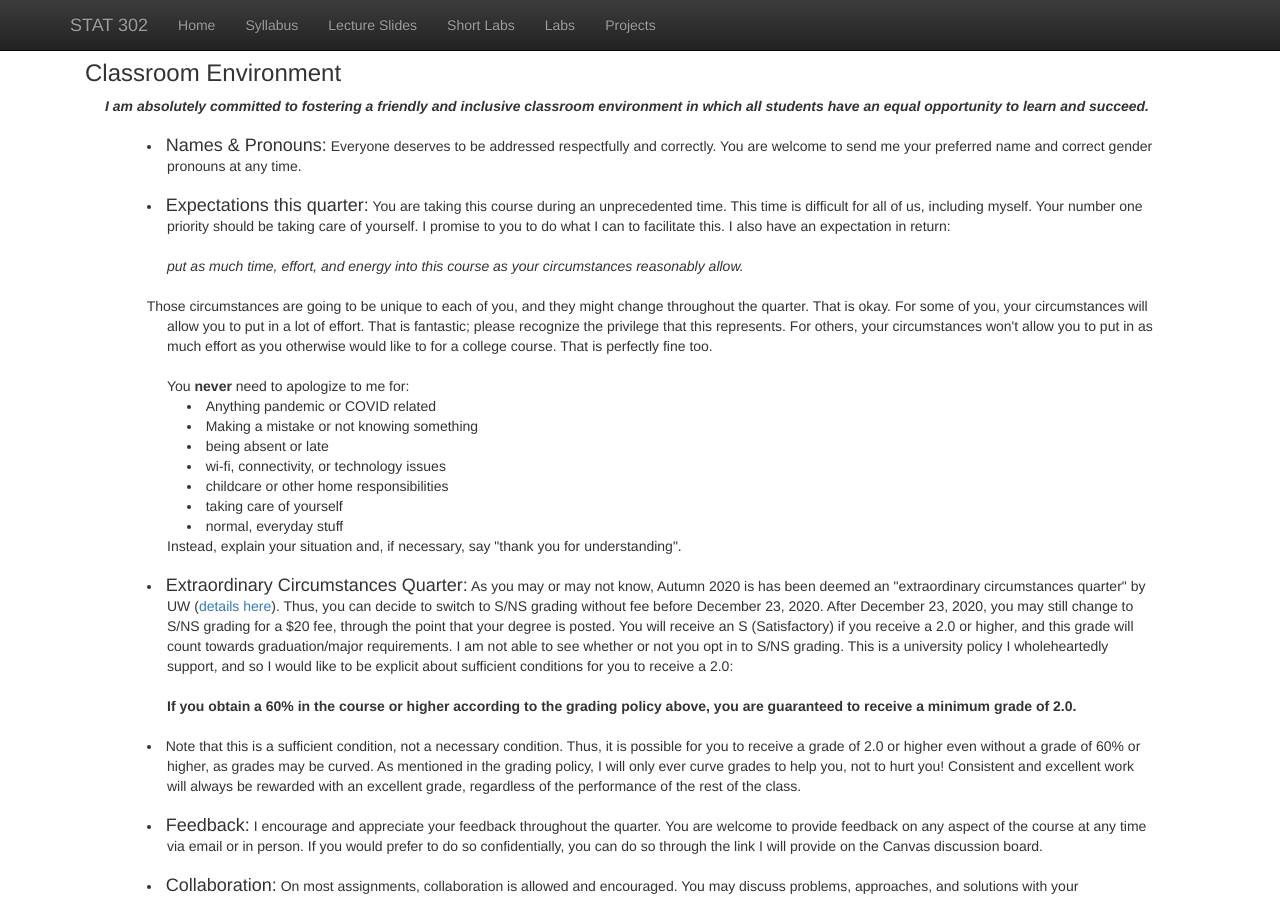
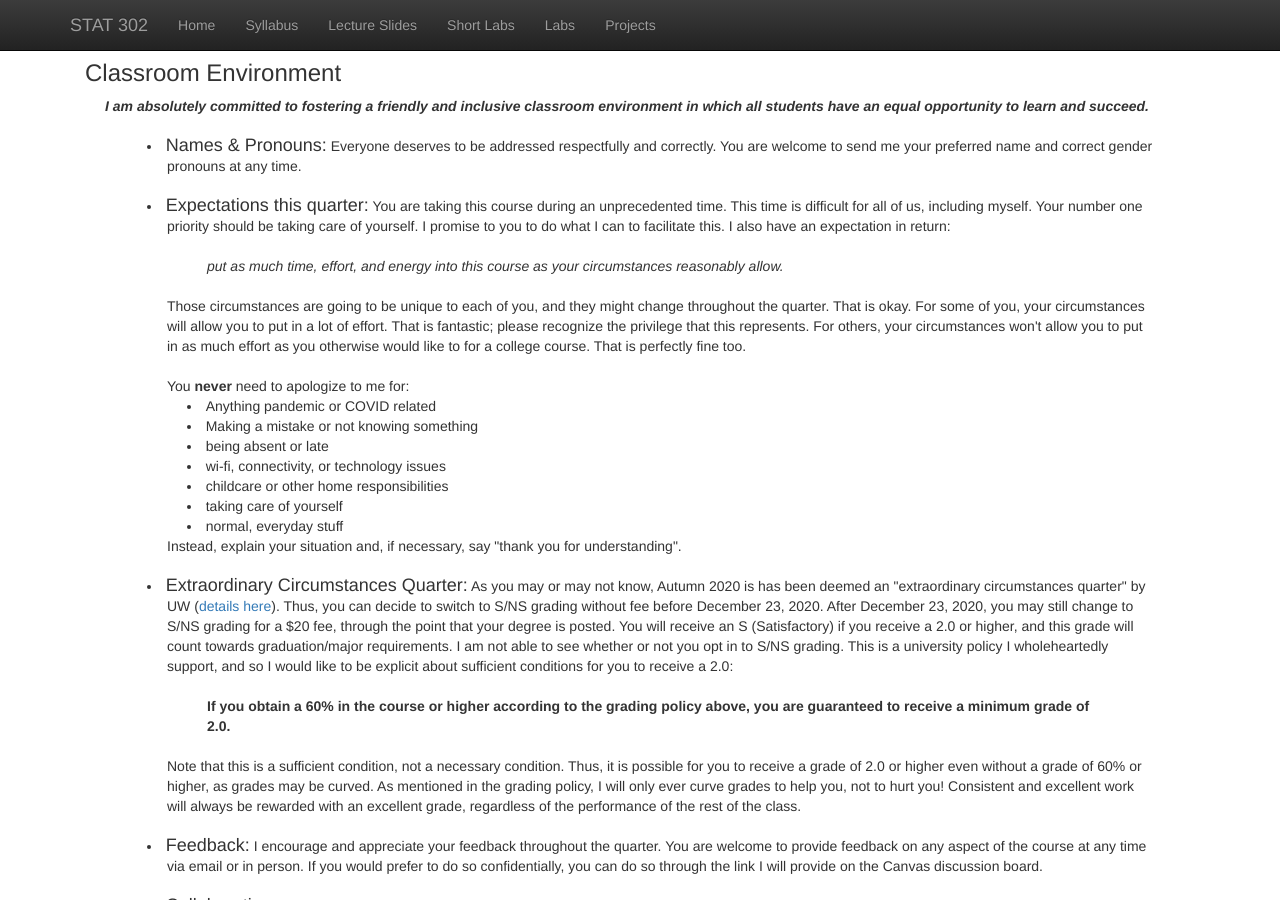
Before and after one commit to bryandmartin/STAT302, a Jekyll site: the page built from syllabus.html, in a window 1280 px wide and 900 px high, scrolled down 1509 px. Built offline with Jekyll 4.4.1, drawn with Linux system fonts in a browser that asks for light colours; nearby versions of some CDN libraries; library files that are not in the unit come from our copies.

Commit message:
formatting I can't get enough of it

```diff
--- a/syllabus.html
+++ b/syllabus.html
@@ -136,9 +136,9 @@
     You are taking this course during an unprecedented time. This time is difficult for all of us, including myself.
     Your number one priority should be taking care of yourself. I promise to you to do what I can to facilitate this.
     I also have an expectation in return:</li> <br>
-    <li style="padding:0px;margin:0px 40px 0px; text-indent: 0em; padding-left: 3em; list-style-type:none;"> <i>put as much time, effort, and energy into this course as your circumstances reasonably allow.</i> </li> <br>
+    <li style="padding:0px;margin:0px 80px 0px; text-indent: 0em; padding-left: 3em; list-style-type:none;"> <i>put as much time, effort, and energy into this course as your circumstances reasonably allow.</i> </li> <br>
 
-    <li style="padding:0px;margin:0px 40px 0px; text-indent: -1.45em; padding-left: 3em; list-style-type:none;"> Those circumstances are going to be unique to each of you, and they might change throughout the quarter. That is okay.
+    <li style="padding:0px;margin:0px 40px 0px; text-indent: 0em; padding-left: 3em; list-style-type:none;"> Those circumstances are going to be unique to each of you, and they might change throughout the quarter. That is okay.
 
     For some of you, your circumstances will allow you to put in a lot of effort. That is fantastic; please recognize the privilege that this represents. For others, your circumstances won't allow you to put in as much effort as you otherwise would like to for a college course. That is perfectly fine too. <br><br>
 
@@ -165,9 +165,9 @@
     <h4 style="display: inline;">Extraordinary Circumstances Quarter:</h4>
    As you may or may not know, Autumn 2020 is has been deemed an "extraordinary circumstances quarter" by UW (<a href="https://registrar.washington.edu/students/ec-grading-change-request">details here</a>). Thus, you can decide to switch to S/NS grading without fee before December 23, 2020. After December 23, 2020, you may still change to S/NS grading for a $20 fee, through the point that your degree is posted. You will receive an S (Satisfactory) if you receive a 2.0 or higher, and this grade will count towards graduation/major requirements. I am not able to see whether or not you opt in to S/NS grading. This is a university policy I wholeheartedly support, and so I would like to be explicit about sufficient conditions for you to receive a 2.0:</li>
 <br>
-<li style="padding:0px;margin:0px 40px 0px; text-indent: 0em; padding-left: 3em; list-style-type:none;"> <b>If you obtain a 60% in the course or higher according to the grading policy above, you are guaranteed to receive a minimum grade of 2.0.</b> </li>
+<li style="padding:0px;margin:0px 80px 0px; text-indent: 0em; padding-left: 3em; list-style-type:none;"> <b>If you obtain a 60% in the course or higher according to the grading policy above, you are guaranteed to receive a minimum grade of 2.0.</b> </li>
 <br>
-<li style="padding:0px;margin:0px 40px 0px; text-indent: -1.45em; padding-left: 3em;">
+<li style="padding:0px;margin:0px 40px 0px; text-indent: 0em; padding-left: 3em; list-style-type:none;">
 Note that this is a sufficient condition, not a necessary condition. Thus, it is possible for you to receive a grade of 2.0 or higher even without a grade of 60% or higher, as grades may be curved. As mentioned in the grading policy, I will only ever curve grades to help you, not to hurt you! Consistent and excellent work will always be rewarded with an excellent grade, regardless of the performance of the rest of the class.
 </li><br>
 
```
